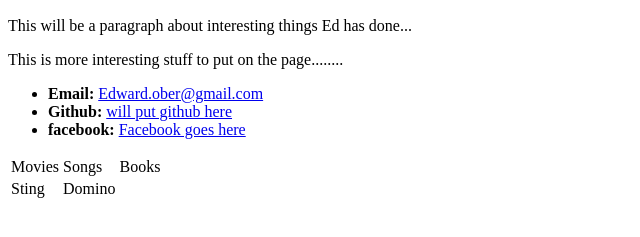
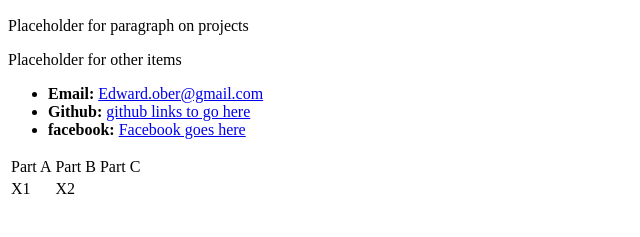
Before and after one commit to EdOber-DA/EdOber-DA, a plain HTML site: page index.html in a window 1280 px wide. Shown: the part 383-620 px from the top of the page, without its empty margins (0-640 px from the left). Drawn offline with Linux system fonts and the light colour scheme.

Commit message:
Update index.html
Clean up odds and ends

```diff
--- a/index.html
+++ b/index.html
@@ -8,25 +8,25 @@
 <body>
   <h1>Ed Ober</h1>
 
-  <img src = http://lorempixel.com/ alt="this will be Ed's">
+  <img src = http://lorempixel.com/ alt="Stub Page as Example">
 
-  <p>This will be a paragraph about interesting things Ed has done...</p>
+  <p>Placeholder for paragraph on projects</p>
 
-  <p>This is more interesting stuff to put on the page........</p>
+  <p>Placeholder for other items</p>
 
   <ul>
     <li><strong>Email:</strong> <a href="#">Edward.ober@gmail.com</a></li>
-    <li><strong>Github:</strong> <a href="#">will put github here</a></li>
+    <li><strong>Github:</strong> <a href="#">github links to go here</a></li>
     <li><strong>facebook:</strong> <a href="#">Facebook goes here</a></li>
   </ul>
 <table> <tr>
-  <td>Movies</td>
-  <td>Songs</td>
-  <td>Books</td>
+  <td>Part A</td>
+  <td>Part B</td>
+  <td>Part C</td>
 </tr>
 <tr>
-  <td>Sting</td>
-  <td>Domino</td>
+  <td>X1</td>
+  <td>X2</td>
   <td></td>
   <td></td>
 </tr>
```
